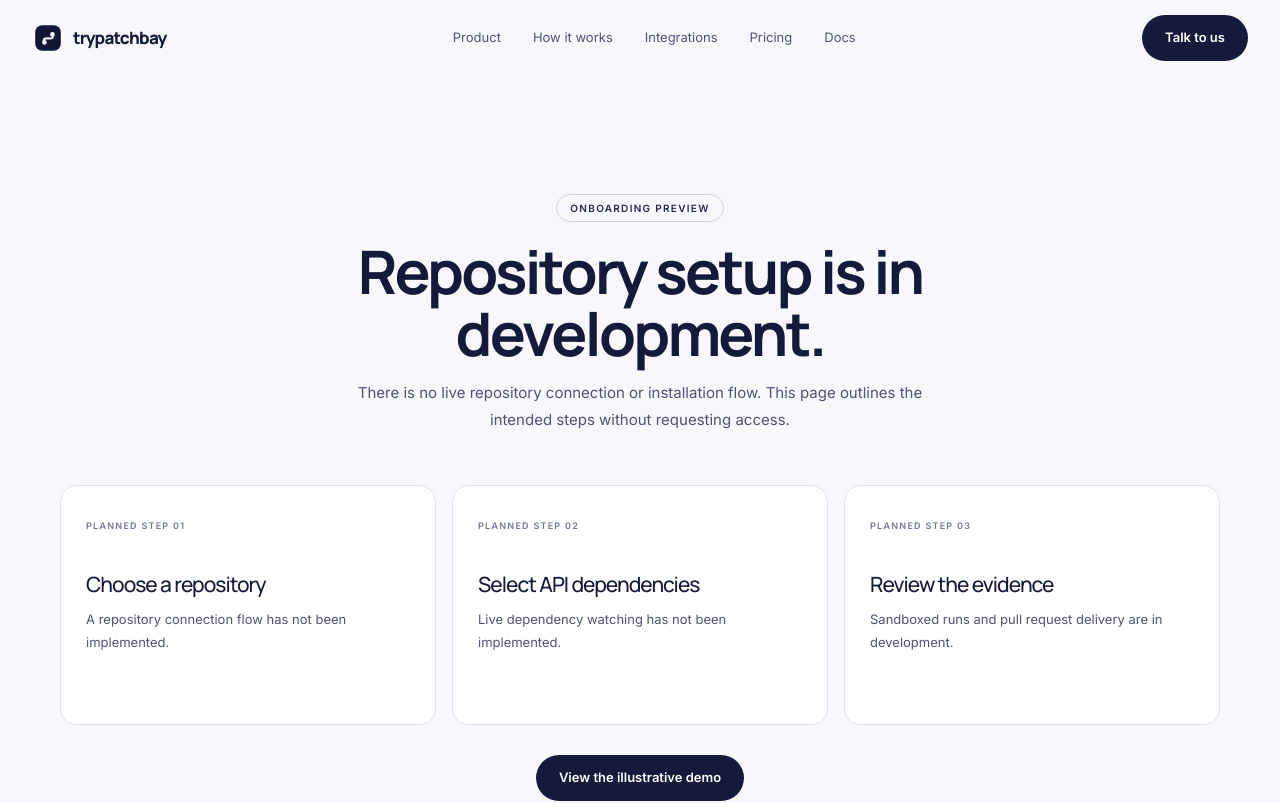
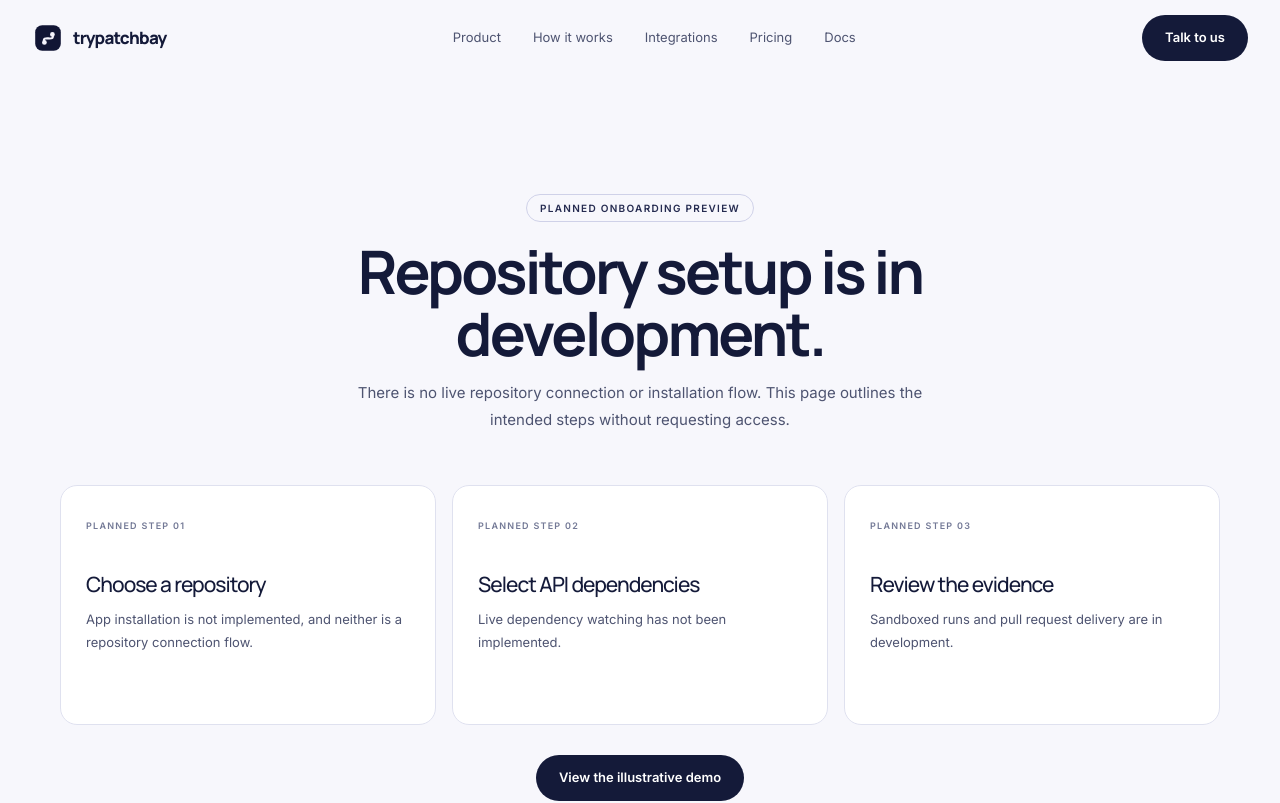
Before and after one commit to Nitish-1303/Patchversion, a Next.js app in the folder packages/site/: page /onboarding in a window 1280 px wide. Shown: the top 803 px of the page. Built offline with nearby package versions, Linux system fonts and the light colour scheme.

Commit message:
site: restore copy-guard wording on onboarding

```diff
--- a/packages/site/src/app/onboarding/page.tsx
+++ b/packages/site/src/app/onboarding/page.tsx
@@ -3,8 +3,8 @@ import { PageHeading } from '../components/PageSections';
 import { Reveal } from '../components/Experience';
 
 export default function OnboardingPage() {
-  return <section className="section-block content-width"><PageHeading eyebrow="ONBOARDING PREVIEW" title="Repository setup is in development." description="There is no live repository connection or installation flow. This page outlines the intended steps without requesting access." /><div className="feature-grid onboarding-grid">{[
-    ['Choose a repository', 'A repository connection flow has not been implemented.'],
+  return <section className="section-block content-width"><PageHeading eyebrow="Planned onboarding preview" title="Repository setup is in development." description="There is no live repository connection or installation flow. This page outlines the intended steps without requesting access." /><div className="feature-grid onboarding-grid">{[
+    ['Choose a repository', 'App installation is not implemented, and neither is a repository connection flow.'],
     ['Select API dependencies', 'Live dependency watching has not been implemented.'],
     ['Review the evidence', 'Sandboxed runs and pull request delivery are in development.'],
   ].map(([title, body], index) => <Reveal key={title} delay={index * 80}><article className="feature-card"><span className="small-label">PLANNED STEP 0{index + 1}</span><h3>{title}</h3><p>{body}</p></article></Reveal>)}</div><Reveal className="onboarding-link"><Link className="pill-button pill-button-dark" href="/dashboard">View the illustrative demo</Link></Reveal></section>;
```
